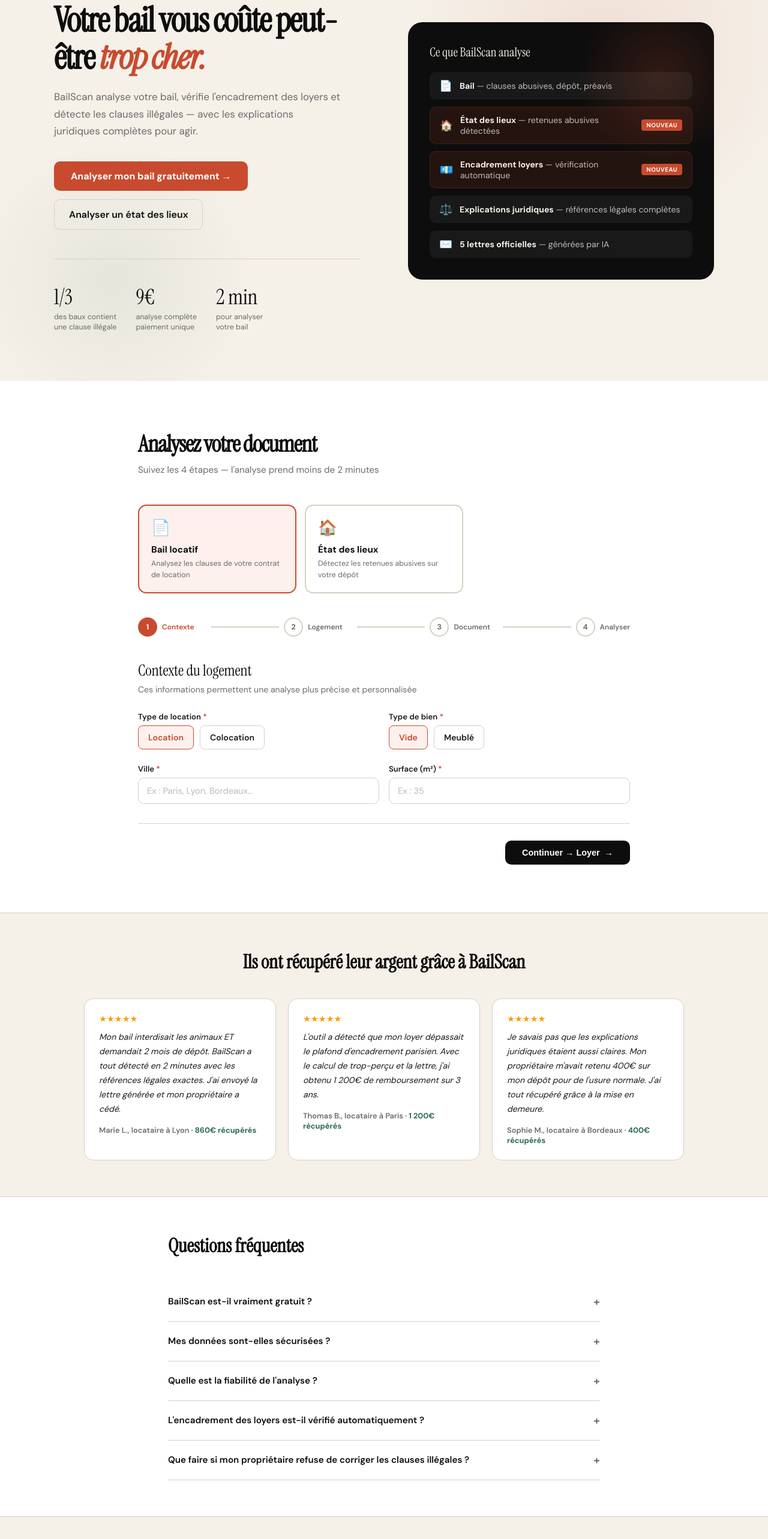
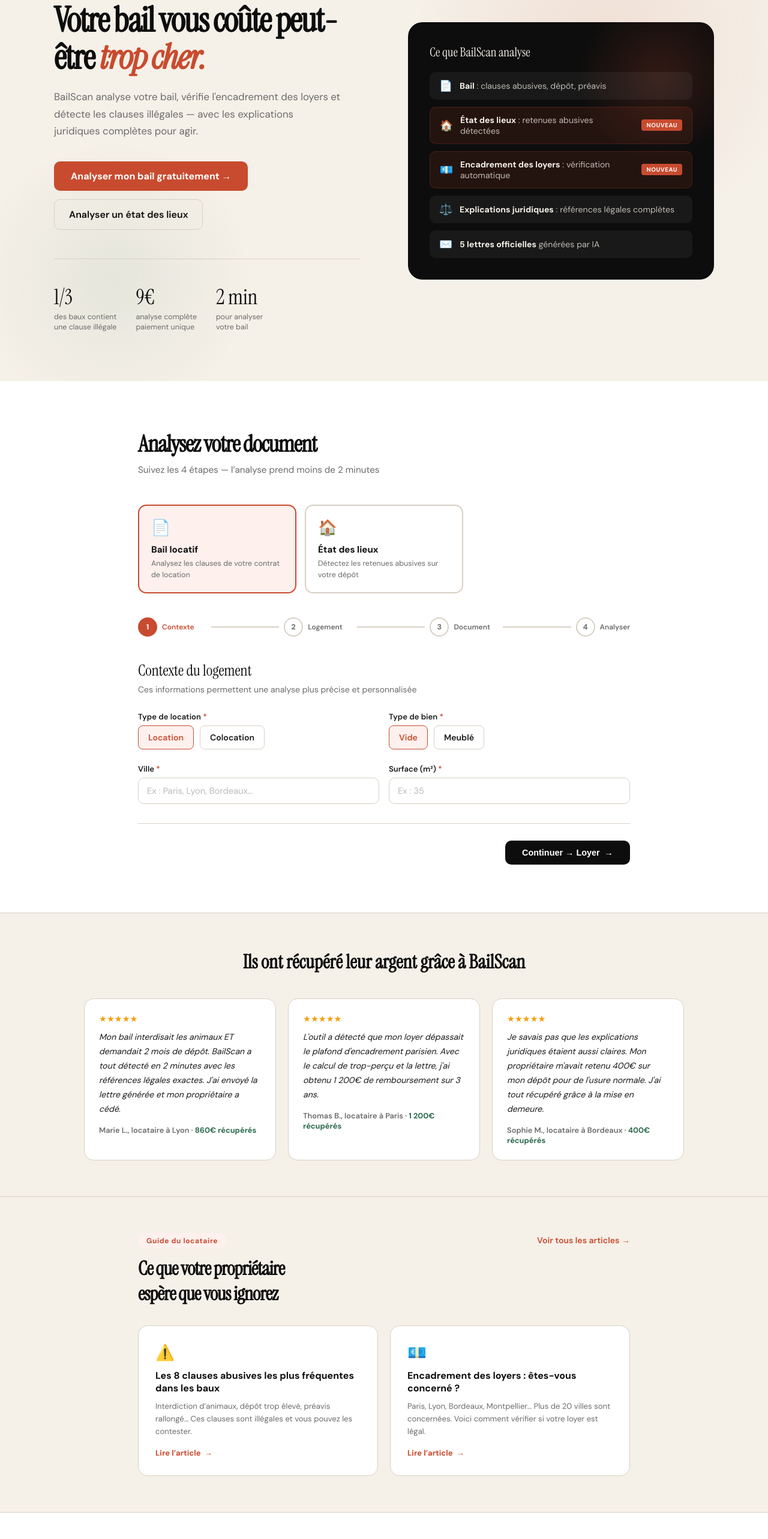
Before and after one commit to cleoliaca-rgb/bailscan, a website: page index.html in a window 1280 px wide. Shown: the part 172-2737 px from the top of the page at 60% size. Drawn offline with nearby package versions, Linux system fonts and the light colour scheme.

Commit message:
Update index.html

```diff
--- a/index.html
+++ b/index.html
@@ -381,7 +381,7 @@ footer { padding:40px 48px; border-top:1px solid var(--border); display:flex; ju
   <div class="loading-steps" id="loadingSteps">
     <div class="loading-step" id="ls1">Lecture du document…</div>
     <div class="loading-step" id="ls2">Vérification des clauses légales…</div>
-    <div class="loading-step" id="ls3">Analyse de l'encadrement des loyers…</div>
+    <div class="loading-step" id="ls3">Analyse de l’encadrement des loyers…</div>
     <div class="loading-step" id="ls4">Calcul du score de bail…</div>
     <div class="loading-step" id="ls5">Rédaction des recommandations…</div>
   </div>
@@ -439,11 +439,11 @@ footer { padding:40px 48px; border-top:1px solid var(--border); display:flex; ju
     <div class="hero-card">
       <div class="hero-card-title">Ce que BailScan analyse</div>
       <div class="hero-card-features">
-        <div class="feature-row"><div class="feature-icon">📄</div><div class="feature-text"><strong>Bail</strong> — clauses abusives, dépôt, préavis</div></div>
-        <div class="feature-row new"><div class="feature-icon">🏠</div><div class="feature-text"><strong>État des lieux</strong> — retenues abusives détectées</div><div class="feature-badge">Nouveau</div></div>
-        <div class="feature-row new"><div class="feature-icon">💶</div><div class="feature-text"><strong>Encadrement loyers</strong> — vérification automatique</div><div class="feature-badge">Nouveau</div></div>
-        <div class="feature-row"><div class="feature-icon">⚖️</div><div class="feature-text"><strong>Explications juridiques</strong> — références légales complètes</div></div>
-        <div class="feature-row"><div class="feature-icon">✉️</div><div class="feature-text"><strong>5 lettres officielles</strong> — générées par IA</div></div>
+        <div class="feature-row"><div class="feature-icon">📄</div><div class="feature-text"><strong>Bail</strong> : clauses abusives, dépôt, préavis</div></div>
+        <div class="feature-row new"><div class="feature-icon">🏠</div><div class="feature-text"><strong>État des lieux</strong> : retenues abusives détectées</div><div class="feature-badge">Nouveau</div></div>
+        <div class="feature-row new"><div class="feature-icon">💶</div><div class="feature-text"><strong>Encadrement des loyers</strong> : vérification automatique</div><div class="feature-badge">Nouveau</div></div>
+        <div class="feature-row"><div class="feature-icon">⚖️</div><div class="feature-text"><strong>Explications juridiques</strong> : références légales complètes</div></div>
+        <div class="feature-row"><div class="feature-icon">✉️</div><div class="feature-text"><strong>5 lettres officielles</strong> générées par IA</div></div>
       </div>
     </div>
   </div>
@@ -453,7 +453,7 @@ footer { padding:40px 48px; border-top:1px solid var(--border); display:flex; ju
 <section id="app">
   <div class="app-inner">
     <h2 class="app-title">Analysez votre document</h2>
-    <p class="app-sub">Suivez les 4 étapes — l'analyse prend moins de 2 minutes</p>
+    <p class="app-sub">Suivez les 4 étapes — l’analyse prend moins de 2 minutes</p>
 
     <!-- TYPE SELECTOR -->
     <div class="type-selector" id="typeSelectorBlock">
@@ -531,7 +531,7 @@ footer { padding:40px 48px; border-top:1px solid var(--border); display:flex; ju
     <!-- STEP 2 : LOYER -->
     <div class="wizard-panel" id="step2">
       <div class="panel-title">Informations sur le loyer</div>
-      <div class="panel-sub">Nous vérifierons si votre loyer respecte l'encadrement légal</div>
+      <div class="panel-sub">Nous vérifierons si votre loyer respecte l’encadrement légal</div>
       <div class="form-grid cols3">
         <div class="form-group">
           <label for="loyer_base">Loyer de base (€/mois)</label>
@@ -605,7 +605,7 @@ footer { padding:40px 48px; border-top:1px solid var(--border); display:flex; ju
     <!-- STEP 4 : RÉCAP + LANCER -->
     <div class="wizard-panel" id="step4">
       <div class="panel-title">Prêt à analyser</div>
-      <div class="panel-sub">Vérifiez les informations puis lancez l'analyse</div>
+      <div class="panel-sub">Vérifiez les informations puis lancez l’analyse</div>
       <div id="recapBlock" style="background:var(--creme);border-radius:14px;padding:20px 24px;margin-bottom:24px;border:1px solid var(--border);">
         <!-- Rempli dynamiquement -->
       </div>
@@ -626,7 +626,7 @@ footer { padding:40px 48px; border-top:1px solid var(--border); display:flex; ju
       <div class="wizard-nav">
         <button class="btn-wizard-back" onclick="goStep(3)">← Retour</button>
         <button class="btn-analyze" onclick="launchAnalysis()" id="btnAnalyze">
-          <span>🔍</span> Lancer l'analyse gratuite
+          <span>🔍</span> Lancer l’analyse gratuite
         </button>
       </div>
     </div>
@@ -677,7 +677,7 @@ footer { padding:40px 48px; border-top:1px solid var(--border); display:flex; ju
       <div class="paywall-overlay">
         <div class="paywall-icon">🔒</div>
         <div class="paywall-title">Rapport complet disponible</div>
-        <div class="paywall-desc">Débloquez l'analyse intégrale avec les explications juridiques, le plan d'action et les lettres officielles</div>
+        <div class="paywall-desc">Débloquez l’analyse intégrale avec les explications juridiques, le plan d'action et les lettres officielles</div>
         <div class="paywall-features">
           <div class="paywall-feature">Toutes les clauses analysées avec références légales</div>
           <div class="paywall-feature">Vérification encadrement loyers + trop-perçu</div>
@@ -686,7 +686,7 @@ footer { padding:40px 48px; border-top:1px solid var(--border); display:flex; ju
         </div>
         <div class="paywall-price">9€</div>
         <div class="paywall-price-sub">Paiement unique · Accès à vie</div>
-        <button class="btn-primary" onclick="openModal()">Débloquer l'analyse complète →</button>
+        <button class="btn-primary" onclick="openModal()">Débloquer l’analyse complète →</button>
       </div>
     </div>
 
@@ -801,6 +801,33 @@ footer { padding:40px 48px; border-top:1px solid var(--border); display:flex; ju
   </div>
 </section>
 
+<!-- GUIDE LOCATAIRE - ENCADRÉ ARTICLES -->
+<section style="padding:60px 48px; background:var(--creme); border-top:1px solid var(--border);">
+  <div style="max-width:820px;margin:0 auto;">
+    <div style="display:flex;justify-content:space-between;align-items:baseline;margin-bottom:32px;flex-wrap:wrap;gap:12px;">
+      <div>
+        <div style="display:inline-block;background:var(--rouge-light);color:var(--accent);font-size:0.75rem;font-weight:700;padding:5px 14px;border-radius:20px;margin-bottom:12px;letter-spacing:0.05em;">Guide du locataire</div>
+        <h2 style="font-family:'Instrument Serif',serif;font-size:2rem;color:var(--noir);letter-spacing:-0.03em;">Ce que votre propriétaire<br>espère que vous ignorez</h2>
+      </div>
+      <a href="/blog.html" style="color:var(--accent);font-weight:600;font-size:0.88rem;text-decoration:none;white-space:nowrap;">Voir tous les articles →</a>
+    </div>
+    <div style="display:grid;grid-template-columns:1fr 1fr;gap:20px;">
+      <a href="/blog/clauses-abusives-bail.html" style="text-decoration:none;background:white;border:1.5px solid var(--border);border-radius:16px;padding:28px;transition:all .2s;display:block;" onmouseover="this.style.borderColor='var(--accent)';this.style.transform='translateY(-2px)'" onmouseout="this.style.borderColor='var(--border)';this.style.transform='translateY(0)'">
+        <div style="font-size:1.6rem;margin-bottom:12px;">⚠️</div>
+        <div style="font-weight:700;font-size:1rem;color:var(--noir);margin-bottom:8px;line-height:1.3;">Les 8 clauses abusives les plus fréquentes dans les baux</div>
+        <div style="font-size:0.82rem;color:var(--gris);line-height:1.6;margin-bottom:14px;">Interdiction d’animaux, dépôt trop élevé, préavis rallongé… Ces clauses sont illégales et vous pouvez les contester.</div>
+        <div style="display:inline-flex;align-items:center;gap:6px;color:var(--accent);font-size:0.82rem;font-weight:700;">Lire l’article <span>→</span></div>
+      </a>
+      <a href="/blog/encadrement-loyers.html" style="text-decoration:none;background:white;border:1.5px solid var(--border);border-radius:16px;padding:28px;transition:all .2s;display:block;" onmouseover="this.style.borderColor='var(--accent)';this.style.transform='translateY(-2px)'" onmouseout="this.style.borderColor='var(--border)';this.style.transform='translateY(0)'">
+        <div style="font-size:1.6rem;margin-bottom:12px;">💶</div>
+        <div style="font-weight:700;font-size:1rem;color:var(--noir);margin-bottom:8px;line-height:1.3;">Encadrement des loyers : êtes-vous concerné ?</div>
+        <div style="font-size:0.82rem;color:var(--gris);line-height:1.6;margin-bottom:14px;">Paris, Lyon, Bordeaux, Montpellier… Plus de 20 villes sont concernées. Voici comment vérifier si votre loyer est légal.</div>
+        <div style="display:inline-flex;align-items:center;gap:6px;color:var(--accent);font-size:0.82rem;font-weight:700;">Lire l’article <span>→</span></div>
+      </a>
+    </div>
+  </div>
+</section>
+
 <!-- FAQ -->
 <section class="faq">
   <div class="faq-inner">
@@ -814,12 +841,12 @@ footer { padding:40px 48px; border-top:1px solid var(--border); display:flex; ju
       <div class="faq-answer">Votre bail n'est jamais stocké sur nos serveurs. L'analyse est réalisée en temps réel et les données sont immédiatement supprimées après traitement. BailScan ne conserve aucune donnée personnelle sans votre consentement explicite.</div>
     </div>
     <div class="faq-item" onclick="toggleFaq(this)">
-      <div class="faq-question">Quelle est la fiabilité de l'analyse ? <span class="faq-toggle">+</span></div>
+      <div class="faq-question">Quelle est la fiabilité de l’analyse ? <span class="faq-toggle">+</span></div>
       <div class="faq-answer">BailScan applique la loi du 6 juillet 1989, la loi ALUR (2014) et la loi ELAN (2018). Chaque clause détectée est accompagnée de sa référence légale exacte. BailScan est un outil d'aide — pour les litiges complexes, consultez un juriste ou l'ADIL de votre département.</div>
     </div>
     <div class="faq-item" onclick="toggleFaq(this)">
       <div class="faq-question">L'encadrement des loyers est-il vérifié automatiquement ? <span class="faq-toggle">+</span></div>
-      <div class="faq-answer">Oui. Dès que vous renseignez votre ville et votre loyer, BailScan vérifie si vous êtes dans une zone d'encadrement (Paris, Lyon, Bordeaux, Montpellier, Grenoble, etc.) et compare votre loyer au loyer de référence majoré. Le calcul du trop-perçu éventuel est inclus dans l'analyse complète.</div>
+      <div class="faq-answer">Oui. Dès que vous renseignez votre ville et votre loyer, BailScan vérifie si vous êtes dans une zone d'encadrement (Paris, Lyon, Bordeaux, Montpellier, Grenoble, etc.) et compare votre loyer au loyer de référence majoré. Le calcul du trop-perçu éventuel est inclus dans l’analyse complète.</div>
     </div>
     <div class="faq-item" onclick="toggleFaq(this)">
       <div class="faq-question">Que faire si mon propriétaire refuse de corriger les clauses illégales ? <span class="faq-toggle">+</span></div>
@@ -1223,7 +1250,7 @@ function getSimulateurLinks(ville) {
     }
   }
   // Lien ADIL toujours utile
-  links.push({ label: '📞 Contacter l'ADIL de mon département', url: 'https://www.anil.org/lanil-et-les-adil/votre-adil/' });
+  links.push({ label: '📞 Contacter l\'ADIL de mon département', url: 'https://www.anil.org/lanil-et-les-adil/votre-adil/' });
   return links;
 }
 
@@ -1424,4 +1451,10 @@ function resetApp() {
   document.getElementById('typeSelectorBlock').style.display = 'grid';
   document.getElementById('paidSection').style.display = 'none';
   document.getElementById('paywallSection').style.display = 'block';
-  goSt
+  goStep(1);
+  document.getElementById('app').scrollIntoView({ behavior: 'smooth' });
+}
+
+</script>
+</body>
+</html>
```
